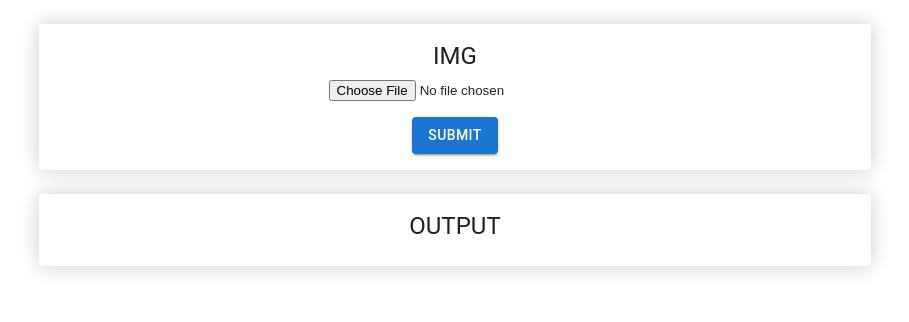
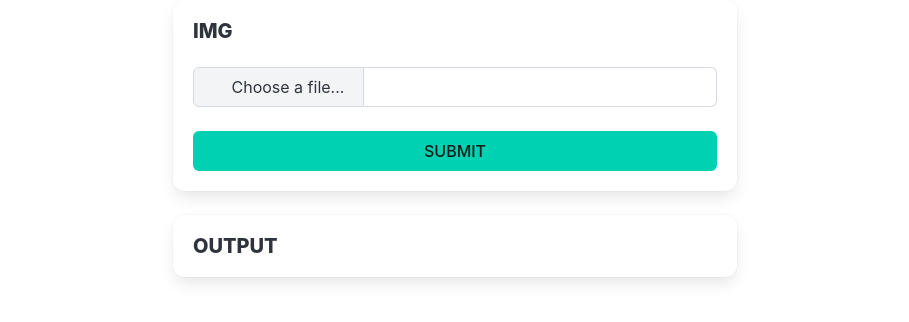
Before and after one commit to chethan9066/object_localization, a React (Create React App) app in the folder webapp/: page / in a window 1280 px wide. Shown: the top 322 px of the page, without its empty margins (185-1094 px from the left). Built offline with nearby package versions, Linux system fonts and the light colour scheme.

Commit message:
add bulma css

```diff
--- a/webapp/package.json
+++ b/webapp/package.json
@@ -10,6 +10,7 @@
     "@testing-library/react": "^13.4.0",
     "@testing-library/user-event": "^13.5.0",
     "axios": "^1.6.8",
+    "bulma": "^1.0.0",
     "react": "^18.2.0",
     "react-dom": "^18.2.0",
     "react-scripts": "5.0.1",
--- a/webapp/src/App.js
+++ b/webapp/src/App.js
@@ -1,5 +1,6 @@
 // src/App.js
 import React from 'react';
+import 'bulma/css/bulma.min.css';
 import ImageUpload from './components/ImageUpload';
 
 function App() {
--- a/webapp/src/components/ImageUpload.jsx
+++ b/webapp/src/components/ImageUpload.jsx
@@ -1,57 +1,5 @@
 import React, { useState } from 'react';
 import axios from 'axios';
-import {
-  Button,
-  Typography,
-  Grid,
-  styled,
-  Box,
-  Paper,
-  CircularProgress,
-  LinearProgress,
-} from '@mui/material';
-
-const Root = styled('div')(({ theme }) => ({
-  display: 'flex',
-  flexDirection: 'column',
-  alignItems: 'center',
-  padding: theme.spacing(3),
-}));
-
-const ImageContainer = styled(Paper)(({ theme }) => ({
-  padding: theme.spacing(2),
-  display: 'flex',
-  flexDirection: 'column',
-  alignItems: 'center',
-  width: '100%',
-  maxWidth: '800px',
-  boxShadow: '0 0 20px rgba(0, 0, 0, 0.2)',
-}));
-
-const Image = styled('img')(({ theme }) => ({
-  maxWidth: '100%',
-  height: 'auto',
-  marginBottom: theme.spacing(2),
-}));
-
-const OutputContainer = styled(Paper)(({ theme }) => ({
-  padding: theme.spacing(2),
-  display: 'flex',
-  flexDirection: 'column',
-  alignItems: 'center',
-  width: '100%',
-  maxWidth: '800px',
-  boxShadow: '0 0 20px rgba(0, 0, 0, 0.2)',
-  marginTop: theme.spacing(3),
-}));
-
-const OutputItem = styled('div')(({ theme }) => ({
-  display: 'flex',
-  justifyContent: 'space-between',
-  alignItems: 'center',
-  width: '100%',
-  marginBottom: theme.spacing(1),
-}));
 
 const ImageUpload = () => {
   const [file, setFile] = useState(null);
@@ -85,47 +33,70 @@ const ImageUpload = () => {
   };
 
   return (
-    <Root>
-      <ImageContainer>
-        <Typography variant="h5" gutterBottom>
-          IMG
-        </Typography>
-        {file && <Image src={URL.createObjectURL(file)} alt="Uploaded" />}
+    <div className="container">
+      <div className="columns is-centered">
+        <div className="column is-half">
+          <div className="box">
+            <h5 className="title is-5">IMG</h5>
+            {file && (
+              <figure className="image is-square">
+                <img src={URL.createObjectURL(file)} alt="Uploaded" />
+              </figure>
+            )}
+            <div className="file has-name is-fullwidth">
+              <label className="file-label">
                 <input
+                  className="file-input"
+                  type="file"
                   accept="image/*"
-          type="file"
                   onChange={handleFileChange}
-          style={{ marginBottom: '1rem' }}
                 />
-        <Button
-          variant="contained"
-          color="primary"
+                <span className="file-cta">
+                  <span className="file-icon">
+                    <i className="fas fa-upload"></i>
+                  </span>
+                  <span className="file-label">Choose a file...</span>
+                </span>
+                <span className="file-name"></span>
+              </label>
+            </div>
+            <button
+              className={`button is-primary is-fullwidth ${
+                isLoading ? 'is-loading' : ''
+              }`}
               onClick={handleUpload}
               disabled={isLoading}
             >
               {isLoading ? 'Uploading...' : 'SUBMIT'}
-        </Button>
-      </ImageContainer>
-      <OutputContainer>
-        <Typography variant="h5" gutterBottom>
-          OUTPUT
-        </Typography>
-        {isLoading && <LinearProgress />}
+            </button>
+          </div>
+          <div className="box">
+            <h5 className="title is-5">OUTPUT</h5>
+            {isLoading && <progress className="progress is-small is-primary" max="100"></progress>}
             {Object.keys(output).map((key) => (
-          <OutputItem key={key}>
-            <Typography>{key}</Typography>
-            <Box display="flex" alignItems="center">
-              <Typography>{output[key].toFixed(2)}%</Typography>
-              <LinearProgress
-                variant="determinate"
+              <div key={key} className="level">
+                <div className="level-left">
+                  <div className="level-item">
+                    <span>{key}</span>
+                  </div>
+                </div>
+                <div className="level-right">
+                  <div className="level-item">
+                    <progress
+                      className="progress is-small is-primary"
                       value={output[key]}
-                style={{ width: '100px', marginLeft: '1rem' }}
-              />
-            </Box>
-          </OutputItem>
+                      max="100"
+                    >
+                      {output[key].toFixed(2)}%
+                    </progress>
+                  </div>
+                </div>
+              </div>
             ))}
-      </OutputContainer>
-    </Root>
+          </div>
+        </div>
+      </div>
+    </div>
   );
 };
 
```
Also changed, not shown: 1 other file (tests, documents, lock files or other folders). Lines whose indentation alone changed are shown as unchanged.
